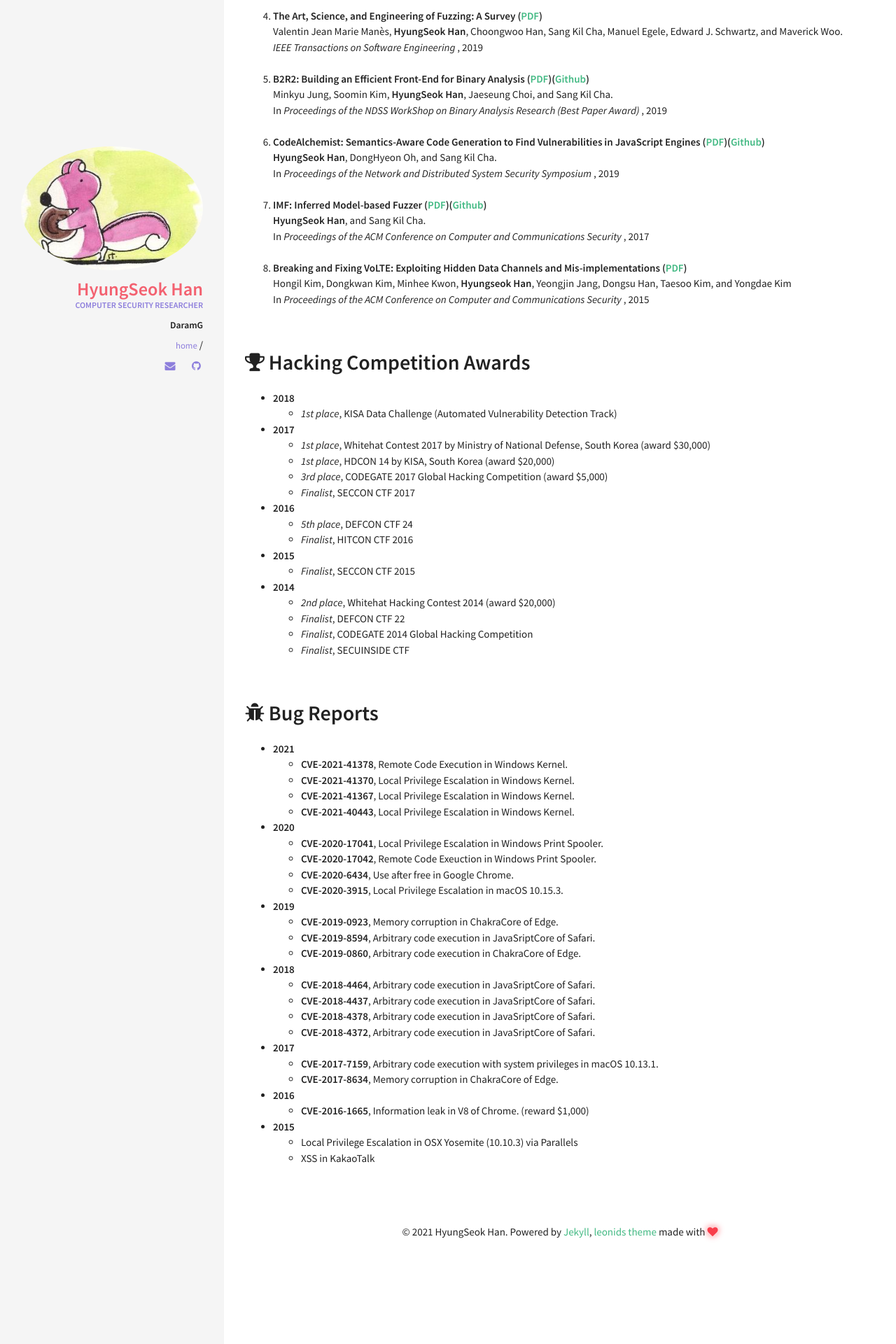
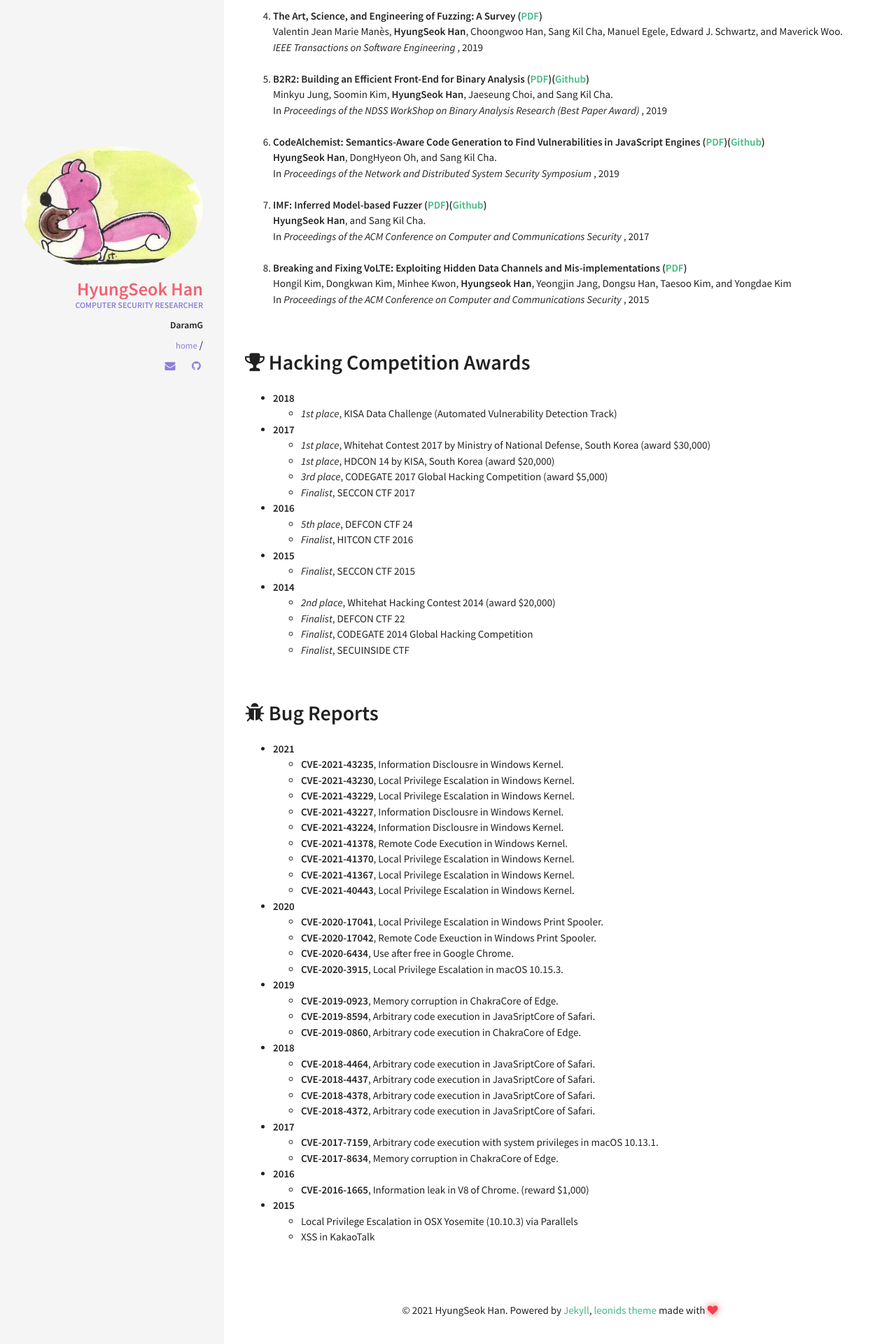
Before and after one commit to DaramG/daramg.github.io, a Jekyll site: the page built from index.html, in a window 1280 px wide. Shown: the part 1105-3025 px from the top of the page at 70% size. Built offline with Jekyll 4.4.1, drawn with Linux system fonts in a browser that asks for light colours.

Commit message:
Update bug.yml

```diff
--- a/_data/index/bug.yml
+++ b/_data/index/bug.yml
@@ -1,3 +1,18 @@
+- descr: <strong>CVE-2021-43235</strong>, Information Disclousre in Windows Kernel.
+  year : 2021
+
+- descr: <strong>CVE-2021-43230</strong>, Local Privilege Escalation in Windows Kernel.
+  year : 2021
+
+- descr: <strong>CVE-2021-43229</strong>, Local Privilege Escalation in Windows Kernel.
+  year : 2021
+
+- descr: <strong>CVE-2021-43227</strong>, Information Disclousre in Windows Kernel.
+  year : 2021
+
+- descr: <strong>CVE-2021-43224</strong>, Information Disclousre in Windows Kernel.
+  year : 2021
+
 - descr: <strong>CVE-2021-41378</strong>, Remote Code Execution in Windows Kernel.
   year : 2021
 
```
